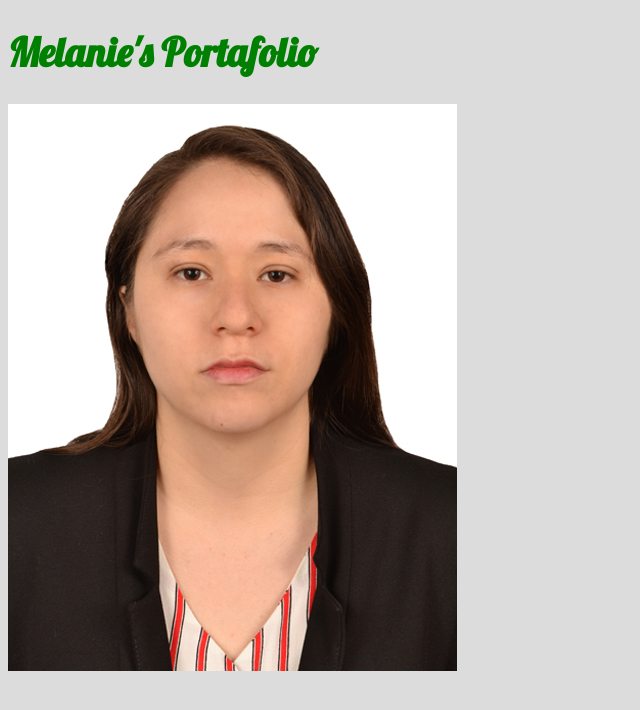
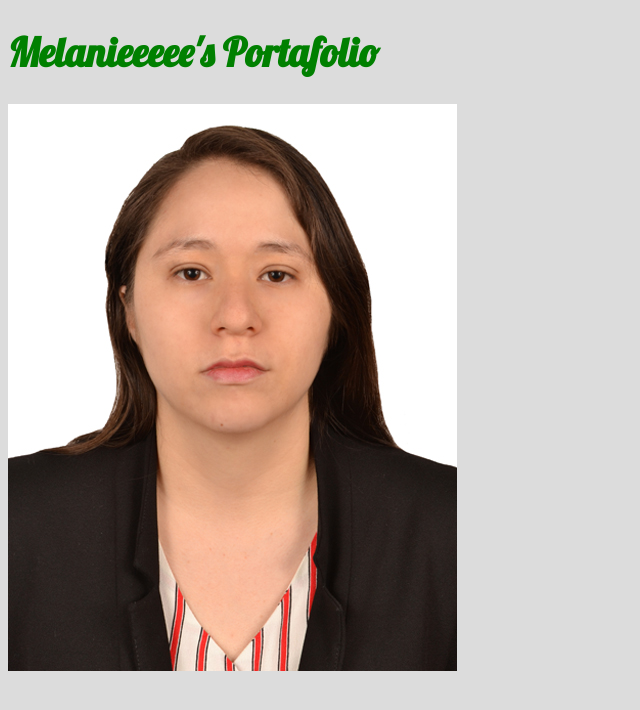
Before and after one commit to melanierolo/melanierolo.github.io, a plain HTML site: page index.html in a window 1280 px wide. Shown: the whole page, without its empty margins (0-640 px from the left). Drawn offline with Linux system fonts and the light colour scheme.

Commit message:
changeTitle

```diff
--- a/index.html
+++ b/index.html
@@ -16,7 +16,7 @@
                 color: green;
             }
     </style>
-   <h1> Melanie's Portafolio </h1>
+   <h1> Melanieeeee's Portafolio </h1>
    <main>
     <img src="https://raw.githubusercontent.com/melanierolo/melanierolo.github.io/main/photoprofile.jpg"/>
    </main>
```
